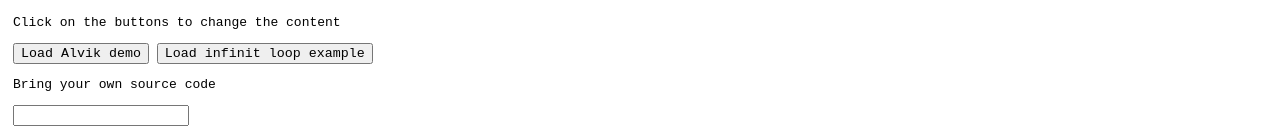
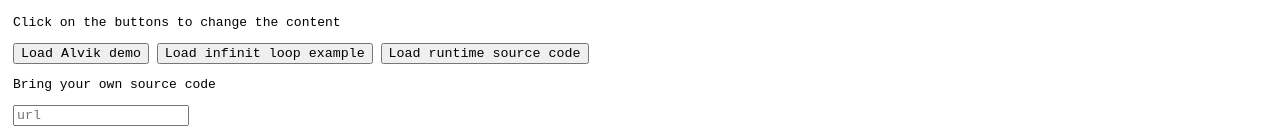
Before and after one commit to murilopolese/micropython_webserial, a plain HTML site: page embed.html in a window 1280 px wide. Shown: the part 680-819 px from the top of the page. Drawn offline with Linux system fonts and the light colour scheme.

Commit message:
Update embed example

```diff
--- a/embed.html
+++ b/embed.html
@@ -30,10 +30,11 @@
       <p>Click on the buttons to change the content</p>
       <button onclick="update('https://raw.githubusercontent.com/arduino/arduino-alvik-mpy/main/examples/demo.py')">Load Alvik demo</button>
       <button onclick="update('https://gist.githubusercontent.com/murilopolese/a3e737c8bc3f0f371c50bc0420647c26/raw/288302633139e5dfb51085a7338156ff06bc6ec9/main.py')">Load infinit loop example</button>
+      <button onclick="update('https://raw.githubusercontent.com/arduino/arduino-runtime-mpy/main/arduino/arduino.py')">Load runtime source code</button>
     </div>
     <div>
       <p>Bring your own source code</p>
-      <input type="text" onchange="update(this.value)">
+      <input type="text" placeholder="url" onchange="update(this.value)">
     </div>
 
     <script type="text/javascript">
```
